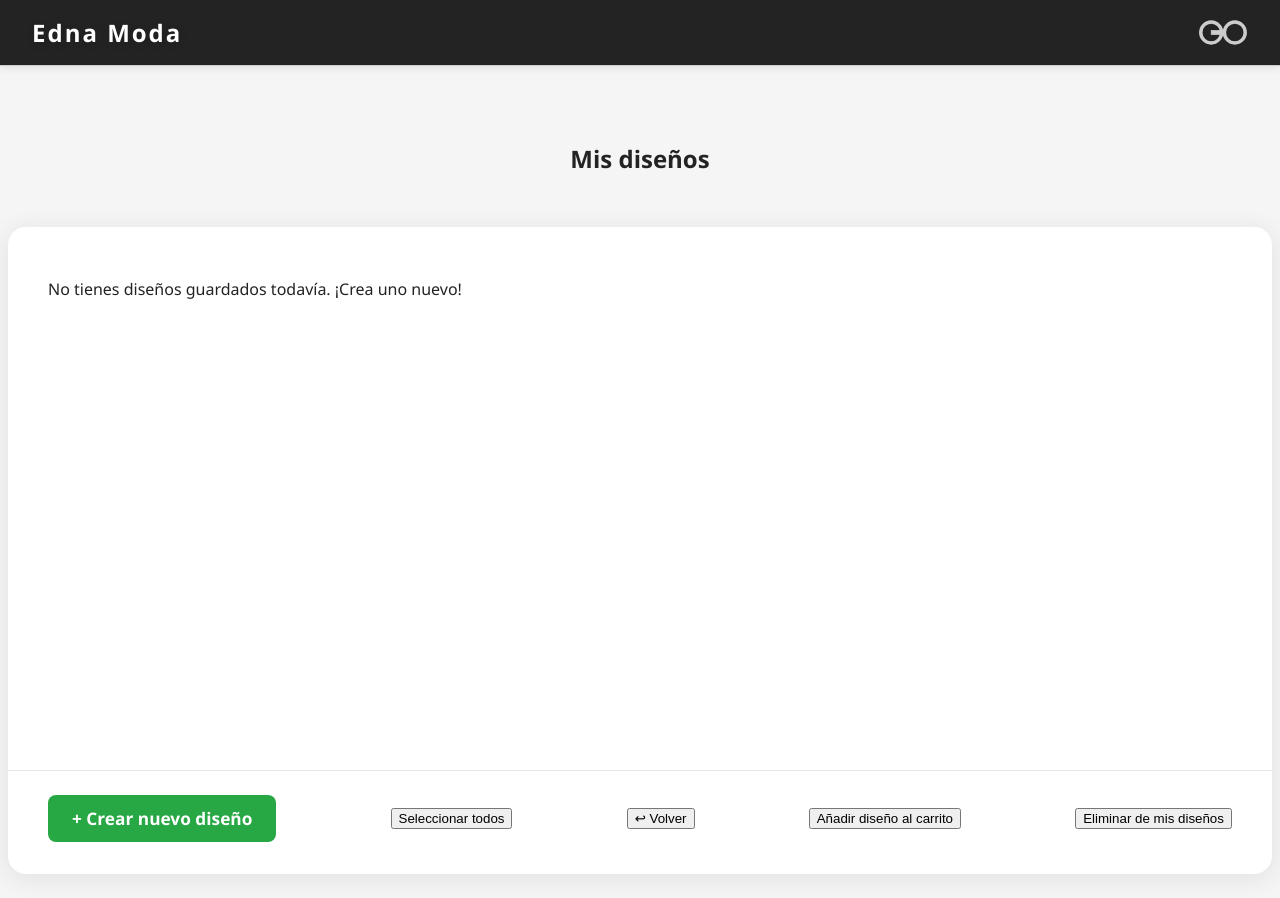
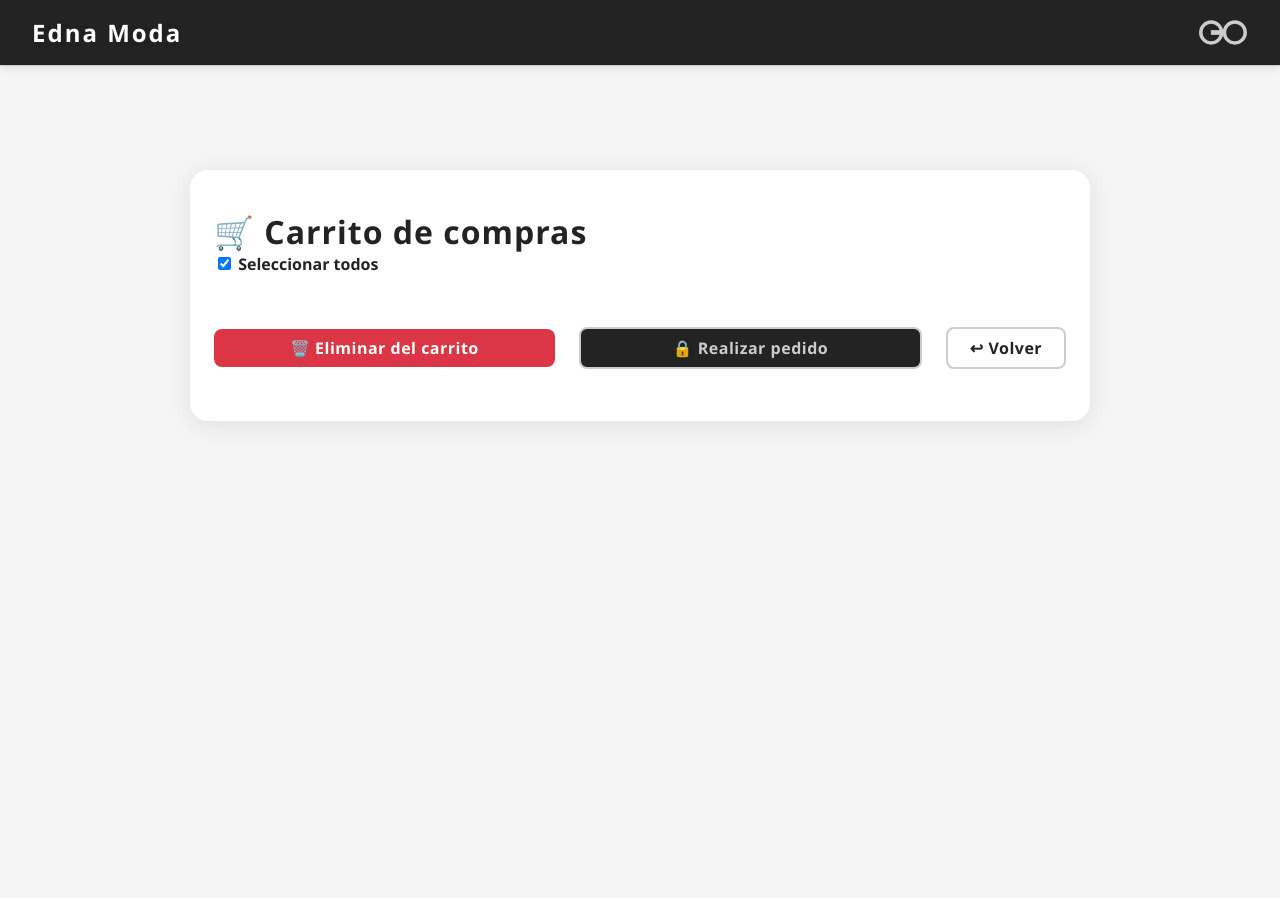
Before and after one commit to Jevega14/edna_devweb1, a React (Create React App) app: page /CarritoCompra in a window 1280 px wide. Built offline with nearby package versions, Linux system fonts and the light colour scheme; no server answers; the HTML template or start-up script is replaced by a standard one.

Commit message:
Hacer pedido

```diff
--- a/src/pages/CarritoCompra.tsx
+++ b/src/pages/CarritoCompra.tsx
@@ -1,138 +1,128 @@
 import React, { useState, useEffect } from 'react';
 import { useNavigate } from 'react-router-dom';
-import { LineaDiseño } from './CrearDiseños';
-import './styles/DiseñosGuardados.css';
+import './styles/CarritoCompra.css';
 
-interface SavedDesign {
-    id: number;
-    nombre: string;
-    lineas: LineaDiseño[];
-    costoTotal: number;
+const CarritoCompra: React.FC = () => {
+    const navigate = useNavigate();
+    const [designs, setDesigns] = useState<string[]>([]);
+    useEffect(() => {
+        const storedDesigns = localStorage.getItem('carritoDiseños');
+        if (storedDesigns) {
+            setDesigns(JSON.parse(storedDesigns));
         }
+    }, []);
+    const [selectedDesigns, setSelectedDesigns] = useState<string[]>([]);
 
-interface Prenda {
-    id: number;
-    imagen?: string;
-}
-
-const DiseñosGuardados: React.FC = () => {
-    const navigate = useNavigate();
-
-    const [savedDesigns, setSavedDesigns] = useState<SavedDesign[]>([]);
-    const [allPrendas, setAllPrendas] = useState<Prenda[]>([]);
-    const [isLoading, setIsLoading] = useState(true);
-    const [selectedDesigns, setSelectedDesigns] = useState<number[]>([]);
-
-    useEffect(() => {
-        const loadData = async () => {
-            try {
-                const prendasRes = await fetch('http://localhost:4000/api/prendas');
-                if (!prendasRes.ok) {
-                    throw new Error('No se pudo cargar la información de las prendas.');
-                }
-                const prendasData: Prenda[] = await prendasRes.json();
-                setAllPrendas(prendasData);
-
-                const designsFromStorage = JSON.parse(localStorage.getItem('savedDesigns') || '[]');
-                setSavedDesigns(designsFromStorage);
-            } catch (error) {
-                console.error(error);
-                alert("Hubo un error al cargar los datos.");
-            } finally {
-                setIsLoading(false);
+    const handleSelectAll = (event: React.ChangeEvent<HTMLInputElement>) => {
+        if (event.target.checked) {
+            setSelectedDesigns(designs);
+        } else {
+            setSelectedDesigns([]);
         }
     };
 
-        loadData();
-    }, []);
-
-    const eliminarDiseño = (designId: number) => {
-        if (window.confirm("¿Estás seguro de que quieres eliminar este diseño?")) {
-            const updatedDesigns = savedDesigns.filter(d => d.id !== designId);
-            localStorage.setItem('savedDesigns', JSON.stringify(updatedDesigns));
-            setSavedDesigns(updatedDesigns);
+    const handleRealizarPedido = () => {
+    if (selectedDesigns.length > 0) {
+        localStorage.setItem('prendasPedido', JSON.stringify(
+        selectedDesigns.map((nombre, index) => ({
+            id: index + 1,
+            nombre,
+            cantidad: 1
+        }))
+        ));
+        navigate('/RealizacionPedidoUser'); // ✅ redirige a la vista de pedido
+    } else {
+        alert('Por favor selecciona al menos una prenda antes de realizar el pedido.');
     }
     };
 
-    const handleSelectDesign = (designId: number) => {
-        setSelectedDesigns(prevSelected => {
-            if (prevSelected.includes(designId)) {
-                return prevSelected.filter(id => id !== designId);
+    const handleDesignSelect = (event: React.ChangeEvent<HTMLInputElement>) => {
+        const { value, checked } = event.target;
+        if (checked) {
+            setSelectedDesigns((prevSelected) => [...prevSelected, value]);
         } else {
-                return [...prevSelected, designId];
+            setSelectedDesigns((prevSelected) =>
+                prevSelected.filter((design) => design !== value)
+            );
         }
-        });
     };
 
-    // --- FUNCIÓN MODIFICADA ---
-    const handleAddToCart = () => {
-        if (selectedDesigns.length === 0) {
-            alert("Por favor, selecciona al menos un diseño.");
-            return;
-        }
-        // Simplemente mostramos la notificación y no hacemos nada más
-        alert("Se adicionó al carrito");
-        // Opcional: limpiar la selección después de "añadir"
+    const handleDeleteFromCart = () => {
+        const nuevosDiseños = designs.filter(design => !selectedDesigns.includes(design));
+        setDesigns(nuevosDiseños);
         setSelectedDesigns([]);
+        localStorage.setItem('carritoDiseños', JSON.stringify(nuevosDiseños)); // ✅ actualiza el almacenamiento local
     };
 
-    if (isLoading) {
-        return <div>Cargando diseños guardados...</div>;
-    }
-
     return (
-        <div className="gallery-container">
-            <header className="header">
-                <h2>Mis diseños</h2>
-            </header>
-            <main className="main-content-gallery">
-                <div className="design-cards-grid">
-                    {savedDesigns.length > 0 ? (
-                        savedDesigns.map(design => {
-                            const isSelected = selectedDesigns.includes(design.id);
-                            const primeraPrendaId = design.lineas[0]?.prendaId;
-                            const prendaInfo = allPrendas.find(p => p.id === parseInt(primeraPrendaId));
-                            const imagenSrc = prendaInfo?.imagen
-                                ? `http://localhost:4000${prendaInfo.imagen}`
-                                : `https://placehold.co/120x120/AEC6CF/000?text=${design.nombre.substring(0, 10)}`;
-
-                            return (
-                                <div key={design.id} className={`design-card ${isSelected ? 'selected' : ''}`}>
+        <div className="cart-container" style={{ fontFamily: 'Montserrat, Segoe UI, Arial, sans-serif', background: '#f5f5f5', minHeight: '100vh' }}>
+            <main className="cart-main" style={{ background: '#fff', borderRadius: 18, boxShadow: '0 4px 24px rgba(35,35,35,0.10)', margin: '2.5rem auto', padding: '2.5rem 1.5rem', maxWidth: 900 }}>
+                <div className="cart-header-section" style={{ width: '100%', alignItems: 'center', marginBottom: '1.5rem' }}>
+                    <h2 style={{ fontFamily: 'Montserrat, Segoe UI, Arial, sans-serif', fontWeight: 800, fontSize: '2rem', color: '#232323', margin: 0, letterSpacing: '1px', textAlign: 'left' }}>🛒 Carrito de compras</h2>
+                    <label className="select-all-checkbox" style={{ marginTop: '0.7rem', fontWeight: 600, color: '#232323' }}>
                         <input
                             type="checkbox"
-                                        className="design-checkbox"
-                                        checked={isSelected}
-                                        onChange={() => handleSelectDesign(design.id)}
+                            onChange={handleSelectAll}
+                            checked={selectedDesigns.length === designs.length}
+                        />{' '}
+                        Seleccionar todos
+                    </label>
+                </div>
+
+                <div className="cart-items">
+                    {designs.map((design) => (
+                        <div className="cart-item-card" key={design} style={{ border: '1.5px solid #e0e0e0', borderRadius: 14, background: '#f5f5f5', fontFamily: 'Montserrat, Segoe UI, Arial, sans-serif' }}>
+                            <span className="item-icon" style={{ fontSize: 48, marginBottom: 10 }}>
+                                {design === 'Diseño boda'
+                                    ? '👕'
+                                    : design === 'Diseño azul'
+                                        ? '👖'
+                                        : design === 'Diseño 1'
+                                            ? '👗'
+                                            : '👚'}
+                            </span>
+                            <p style={{ fontWeight: 700, color: '#232323', marginBottom: 8 }}>{design}</p>
+                            <label style={{ fontSize: '1rem', color: '#444', fontWeight: 500 }}>
+                                <input
+                                    type="checkbox"
+                                    value={design}
+                                    checked={selectedDesigns.includes(design)}
+                                    onChange={handleDesignSelect}
+                                    style={{ marginRight: 6 }}
                                 />
-                                    <img
-                                        src={imagenSrc}
-                                        alt={design.nombre}
-                                        className="design-card-image"
-                                    />
-                                    <h3 className="design-card-title">{design.nombre}</h3>
-                                    <div className="design-card-actions">
-                                        <button className="edit-button">Editar</button>
-                                        <button onClick={() => eliminarDiseño(design.id)} className="remove-design-button">Eliminar</button>
+                                Seleccionar
+                            </label>
                         </div>
+                    ))}
                 </div>
-                            );
-                        })
-                    ) : (
-                        <p>No tienes diseños guardados todavía. ¡Crea uno nuevo!</p>
-                    )}
+
+                <div className="cart-actions-right" style={{ position: 'static', display: 'flex', flexDirection: 'row', gap: '1.5rem', justifyContent: 'flex-end', marginTop: '2.5rem' }}>
+                    <button
+                        className="edna-btn"
+                        style={{ background: '#dc3545', color: '#fff', border: 'none', minWidth: 180, fontWeight: 700 }}
+                        onClick={handleDeleteFromCart}
+                    >
+                        🗑️ Eliminar del carrito
+                    </button>
+                    <button
+                        className="edna-btn"
+                        style={{ background: '#232323', color: '#cccccc', border: '2px solid #cccccc', minWidth: 180, fontWeight: 700 }}
+                        onClick={handleRealizarPedido}
+                    >
+                        🔒 Realizar pedido
+                    </button>
+                              <div className="center-action">
+            <button
+              className="edna-btn"
+              onClick={() => navigate('/usuario')}
+            >
+              ↩ Volver
+            </button>
           </div>
-                <div className="bottom-actions">
-                    <button onClick={() => navigate('/creardiseño')} className="create-design-button">
-                        + Crear nuevo diseño
-                    </button>
-                    <button className="action-button">Seleccionar todos</button>
-                    <button className="action-button" onClick={() => navigate('/usuario')}>↩ Volver</button>
-                    <button onClick={handleAddToCart} className="action-button add-to-cart-button">Añadir diseño al carrito</button>
-                    <button className="action-button remove-all-button">Eliminar de mis diseños</button>
                 </div>
             </main>
         </div>
     );
 };
 
-export default DiseñosGuardados;
+export default CarritoCompra;
--- a/src/pages/DiseñosGuardados.tsx
+++ b/src/pages/DiseñosGuardados.tsx
@@ -91,7 +91,7 @@ const DiseñosGuardados: React.FC = () => {
     localStorage.setItem('shoppingCart', JSON.stringify(updatedCart));
 
     alert(`${designsToAdd.length} diseño(s) añadido(s) al carrito.`);
-    navigate('/carrito'); // Redirigimos a la página del carrito
+    navigate('/CarritoCompra'); // Redirigimos a la página del carrito
   };
 
   if (isLoading) {
```
Lines whose indentation alone changed are shown as unchanged.
